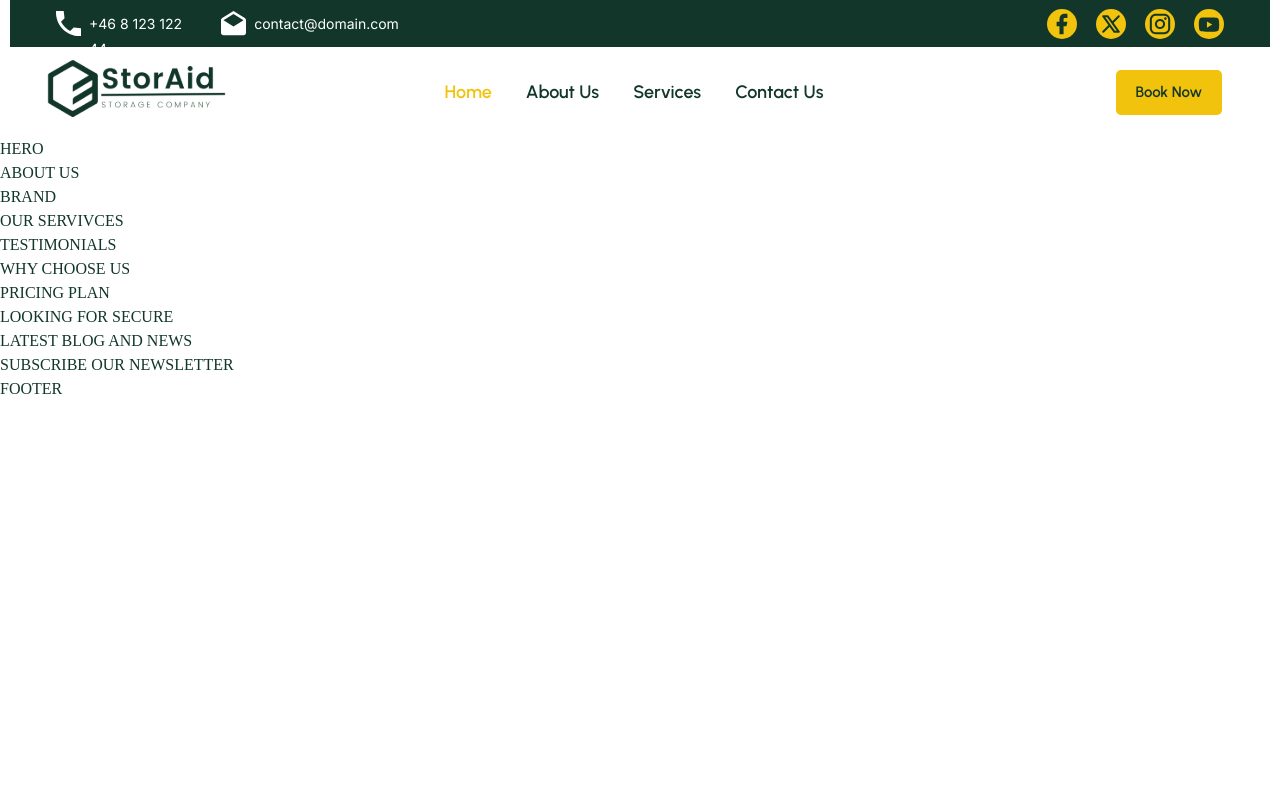
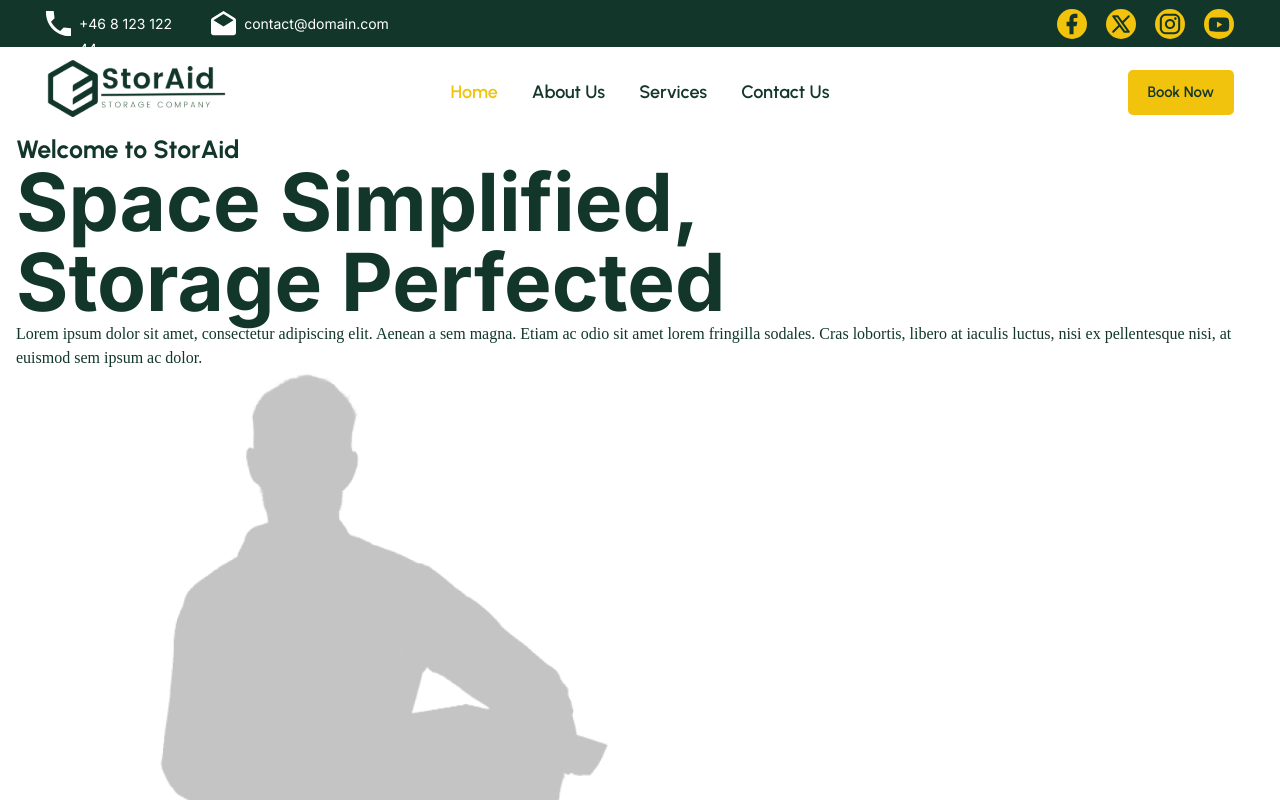
Before and after one commit to JoachimPersson88/storaid_storage_service, a React (Vite) app: page / in a window 1280 px wide. Shown: the top 800 px of the page. Built offline with nearby package versions, Linux system fonts and the light colour scheme.

Commit message:
"Home_Hero START" 'App.jsx, Hero.jsx, header.css, hero.css index.css, Home.jsx' Har skapat struktur i Hero.jsx, samt fixat diverse miss i tidigare filer som jag har gjort.

```diff
--- a/src/App.jsx
+++ b/src/App.jsx
@@ -4,7 +4,7 @@ import Home from "./project/pages/Home";
 export default function App() {
   return (
     <>
-      <Header />
+      <Header/>
       <Home />
     </>
   );
--- /dev/null
+++ b/src/project/components/Hero.jsx
@@ -0,0 +1,22 @@
+export default function Hero() {
+  return (
+  <section className="hero">
+    <div className="container">
+      <div className="hero__area">
+        <h4 className="hero__header">Welcome to StorAid</h4>
+        <h1>Space Simplified,
+          <br/>
+          Storage Perfected
+          </h1>
+          <p className="body-text-1">
+            Lorem ipsum dolor sit amet, consectetur adipiscing elit. Aenean a sem magna.
+            Etiam ac odio sit amet lorem fringilla sodales. Cras lobortis,
+            libero at iaculis luctus, nisi ex pellentesque nisi, at euismod sem ipsum ac dolor.
+            </p>
+            <button className="btn-discover body-text-2">Discover More</button>
+            <img src="/src/project/interface/assets/Image_man.svg" alt=""/>
+            </div>
+            </div>
+            </section>
+            );
+          }
--- a/src/project/interface/styles/header.css
+++ b/src/project/interface/styles/header.css
@@ -2,8 +2,6 @@ Header{
   .bg {
     background: var(--secondary);
     color: var(--primary);
-    margin-left: 10px;
-    margin-right: 10px;
 
     .bg-area {
       height: 47px;
@@ -40,7 +38,7 @@ Header{
     grid-template-columns: 1fr auto 1fr;
     align-items: center;
     margin-left: 46px;
-    margin-right: 58px;
+    margin-right: 46px;
 
     .navlinks {
       display:flex;
@@ -62,10 +60,12 @@ Header{
     }
 
     .btn-book {
-      background: var(--accent);
-      color: var(--secondary);
-      border: 0;
       justify-self:end;
+
+      &:hover {
+    background-color: var(--color-button-hover-background);
+    color: var(--primary);
+  }
     }
   }
 }
--- a/src/project/interface/styles/index.css
+++ b/src/project/interface/styles/index.css
@@ -1,6 +1,8 @@
 @import url('https://fonts.googleapis.com/css2?family=Inter:wght@400;500;600;700&display=swap'); /* Importerar Inter-fonten från Google Fonts */
 @import url('https://fonts.googleapis.com/css2?family=Urbanist:wght@400;500;600;700&display=swap'); /* Importerar Urbanist-fonten från Google Fonts */
 @import "./header.css";
+@import "./hero.css";
+
 
 
 /* Nollställer vissa standardinställningar för alla element samt deras pseudo-element (::before, ::after) */
@@ -92,21 +94,14 @@ html, body {
 /* ------------------------- buttons ---------------------------------*/
 
 /* Grundläggande stil för knappar och element med klassen .btn */
-button, .btn .body-text-2 {
-  display: flex; /* Gör knappar till flexbox-containrar */
-  justify-content: center; /* Centrerar innehåll horisontellt */
+button, .btn, .btn-book, .btn-discover {
   align-items: center; /* Centrerar innehåll vertikalt */
-  gap: 10px; /* Mellanrum mellan element inuti knappen */
   height: 45px; /* Fast höjd på knappen */
-
-  color: var(--secondary); /* Textfärg för knappen */
-  background-color: var(--primary); /* Bakgrundsfärg för knappen */
+  background: var(--accent);
+  color: var(--secondary);
   padding: 10px 20px; /* Inre marginal (top/bottom: 10px, left/right: 20px) */
   border-radius: 5px; /* Rundar hörnen på knappen */
   text-decoration: none; /* Tar bort understrykning om det är en länk */
+  border: 0;
   cursor: pointer;
-
-  &:hover {
-    background-color: var(--color-button-hover-background);
-  }
 }
--- a/src/project/pages/Home.jsx
+++ b/src/project/pages/Home.jsx
@@ -1,7 +1,9 @@
+import Hero from "../components/Hero";
+
 export default function Home() {
   return (
     <main>
-<p>HERO</p>
+      <Hero/>
 <p>ABOUT US</p>
 <p>BRAND</p>
 <p>OUR SERVIVCES</p>
```
Also changed, not shown: src/project/interface/assets/Image_man.svg (added), src/project/interface/styles/hero.css (added).
